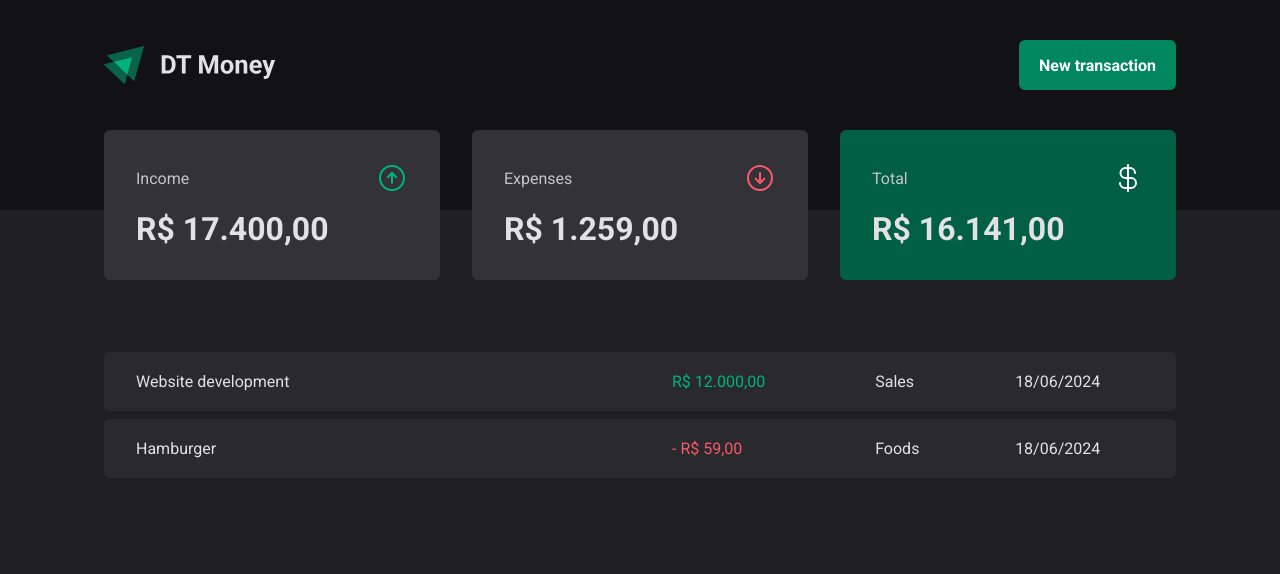
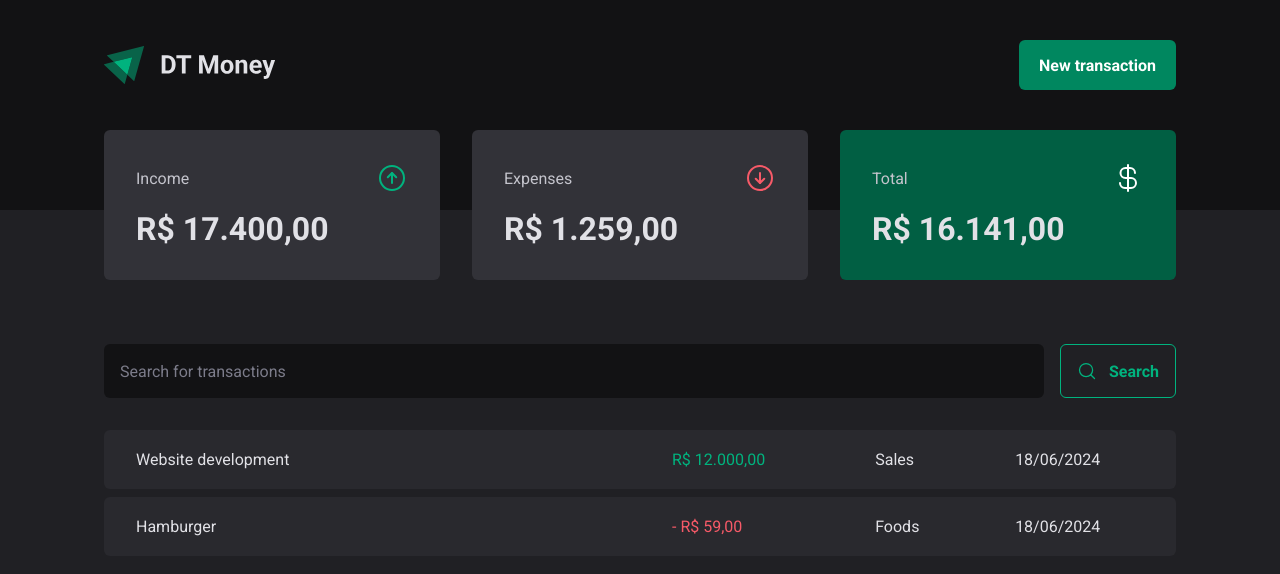
Before and after one commit to henriquevschroeder/dt-money, a React (Vite) app: page / in a window 1280 px wide. Shown: the top 574 px of the page. Built offline with nearby package versions, Linux system fonts and the light colour scheme.

Commit message:
feat: add SearchForm component for transactions page

```diff
--- /dev/null
+++ b/src/pages/Transactions/components/SearchForm/index.tsx
@@ -0,0 +1,15 @@
+import { MagnifyingGlass } from "phosphor-react";
+import { SearchFormContainer } from "./styles";
+
+export function SearchForm() {
+  return (
+    <SearchFormContainer>
+      <input type="text" placeholder="Search for transactions" />
+
+      <button type="submit">
+        <MagnifyingGlass size={20} />
+        Search
+      </button>
+    </SearchFormContainer>
+  )
+}
--- /dev/null
+++ b/src/pages/Transactions/components/SearchForm/styles.ts
@@ -0,0 +1,40 @@
+import styled from "styled-components";
+
+export const SearchFormContainer = styled.form`
+  display: flex;
+  gap: 1rem;
+
+  input {
+    flex: 1;
+    border-radius: 6px;
+    border: 0;
+    background: ${props => props.theme['gray-900']};
+    color: ${props => props.theme['gray-300']};
+    padding: 1rem;
+
+    &::placeholder {
+      color: ${props => props.theme['gray-500']};
+    }
+  }
+
+  button {
+    display: flex;
+    align-items: center;
+    gap: 0.75rem;
+    border: 0;
+    padding: 1rem;
+    background: transparent;
+    border: 1px solid ${props => props.theme['green-300']};
+    color: ${props => props.theme['green-300']};
+    font-weight: bold;
+    border-radius: 6px;
+    cursor: pointer;
+
+    &:hover {
+      background: ${props => props.theme['green-500']};
+      border-color: ${props => props.theme['green-500']};
+      color: ${props => props.theme['white']};
+      transition: background-color 0.2s, color 0.2s, border-color 0.2s;
+    }
+  }
+`
--- a/src/pages/Transactions/index.tsx
+++ b/src/pages/Transactions/index.tsx
@@ -1,5 +1,6 @@
 import { Header } from "../../components/Header";
 import { Summary } from "../../components/Summary";
+import { SearchForm } from "./components/SearchForm";
 import { PriceHighlight, TransactionsContainer, TransactionsTable } from "./styles";
 
 export function Transactions() {
@@ -9,6 +10,8 @@
       <Summary />
 
       <TransactionsContainer>
+        <SearchForm />
+
         <TransactionsTable>
           <tbody>
             <tr>
--- a/src/pages/Transactions/styles.ts
+++ b/src/pages/Transactions/styles.ts
@@ -11,7 +11,7 @@
   width: 100%;
   border-collapse: separate;
   border-spacing: 0 0.5rem;
-  // margin-top: 1.5rem;
+  margin-top: 1.5rem;
 
   td {
     padding: 1.25rem 2rem;
```
